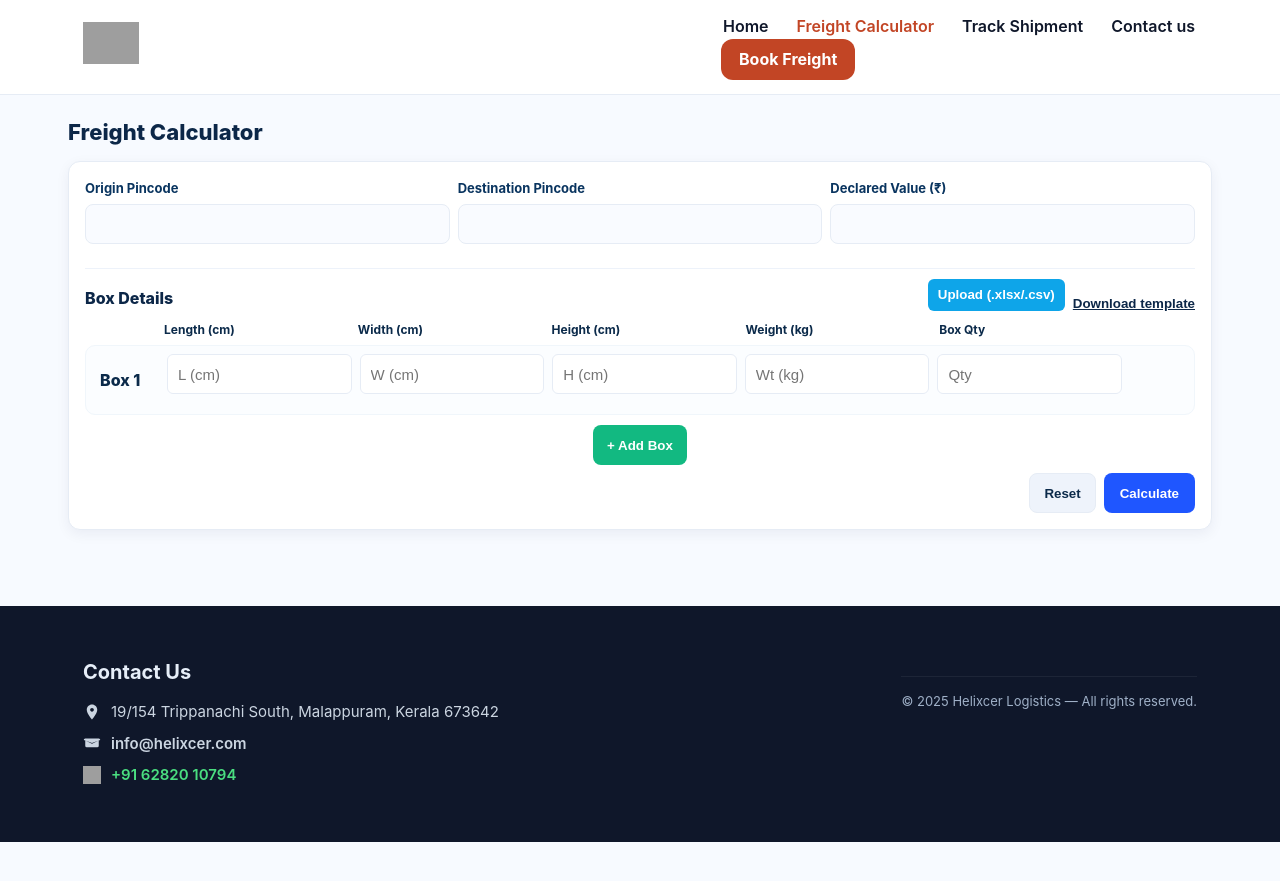
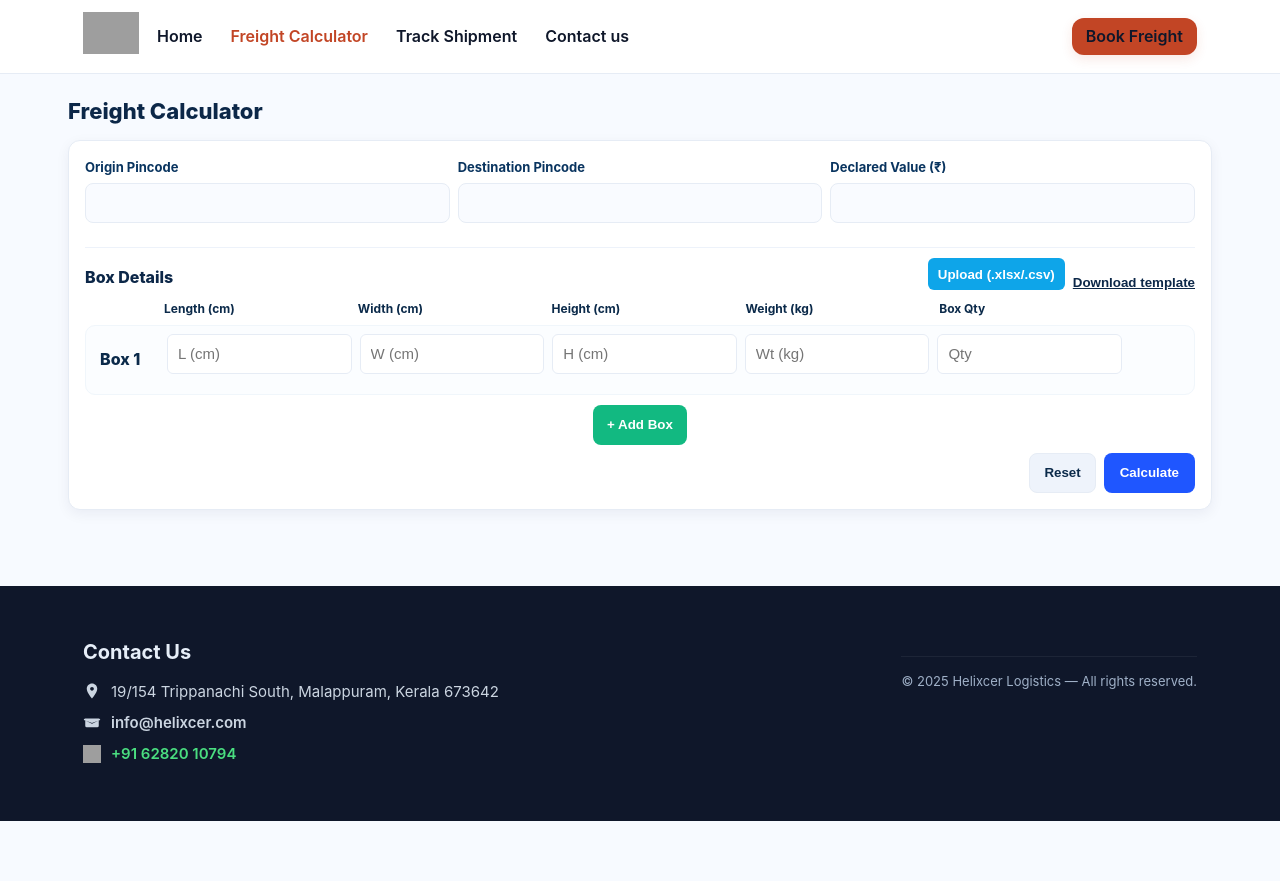
Before and after one commit to nisaran/helixcer-logistics, a Jekyll site: the page built from calculator/index.html, in a window 1280 px wide. Shown: the top 881 px of the page. Built offline with Jekyll 4.4.1, drawn with Linux system fonts in a browser that asks for light colours; grey boxes are pictures that could not be loaded.

Commit message:
Update style.css

```diff
--- a/assets/css/style.css
+++ b/assets/css/style.css
@@ -1,7 +1,10 @@
 /* =========================================================
    FULL SITE CSS - Helixcer Logistics
    - Active color: #C24525
-   - Unified header/footer, responsive menu, hamburger -> X
+   - Header + Book Freight button adjustments:
+     * Desktop: button on same line as menu items
+     * Mobile: menu items LEFT aligned
+     * Button height reduced
 ========================================================= */
 
 /* -----------------------
@@ -64,23 +67,27 @@ p{color:var(--muted);margin:0}
 }
 .button:hover,.btn:hover{background:var(--accent-dark);transform:translateY(-1px)}
 
-/* BOOK FREIGHT BUTTON */
+/* -----------------------
+   BOOK FREIGHT BUTTON (reduced height)
+------------------------*/
 .book-btn,
 .book-btn:link,
 .book-btn:visited,
 .book-btn:active {
   color: #ffffff !important;
   background: var(--accent) !important;
-  padding: 8px 18px !important;     /* reduced height */
+  padding: 6px 14px !important;     /* reduced height */
   border-radius: 12px !important;
   font-weight: 700;
   display: inline-block;
-  transition: background .25s ease;
+  transition: background .2s ease, transform .12s ease;
+  white-space: nowrap;
+  vertical-align: middle;
+  box-shadow: 0 4px 12px rgba(194,69,37,0.12);
 }
-
 .book-btn:hover {
-  color: #ffffff !important;
   background: var(--accent-dark) !important;
+  color: #ffffff !important; /* keep label visible */
 }
 
 /* -----------------------
@@ -108,13 +115,14 @@ header.site-header{
   border-bottom:1px solid var(--border);
   position:sticky;
   top:0;
-  z-index:9999;
+  z-index:99999;
 }
 
+/* header inner container */
 .header-wrap{
   max-width:var(--container);
   margin:0 auto;
-  padding:14px 18px;
+  padding:12px 18px;
   display:flex;
   align-items:center;
   justify-content:space-between;
@@ -123,7 +131,15 @@ header.site-header{
 
 .logo img{height:42px}
 
-/* NAV styles */
+/* NAV container: horizontal flex (desktop) */
+nav.nav{
+  display:flex;
+  align-items:center;
+  gap:18px;
+  width:100%;
+}
+
+/* NAV list */
 nav.nav ul{
   display:flex;
   gap:24px;
@@ -133,35 +149,49 @@ nav.nav ul{
   padding:0;
 }
 
-nav.nav a{
-  color:var(--text);
-  font-weight:600;
-  text-decoration:none;
-  position:relative;
-  padding:6px 2px;
-  transition: color .25s ease;
+/* each menu item */
+nav.nav ul li{
+  display:inline-block;
+  white-space:nowrap;
 }
 
-/* ACTIVE color only (no underline) */
+/* nav links */
+nav.nav a,
+nav.nav a:link,
+nav.nav a:visited,
+nav.nav a:active {
+  color:var(--text) !important;
+  font-weight:600;
+  text-decoration:none !important;
+  padding:6px 2px;
+  transition: color .2s ease;
+}
+
+/* Active */
 nav.nav a.active{
   color:var(--accent) !important;
 }
 
-/* Hover uses brand color too */
+/* Hover */
 nav.nav a:hover{
   color:var(--accent) !important;
 }
 
+/* remove pseudo underline if present */
 nav.nav a::after{content:none}
 
+/* Ensure nav items don't push button down: wrap menu + button in flex row */
+nav.nav > ul { flex: 0 1 auto; }      /* menu takes needed width */
+nav.nav .book-btn { margin-left: auto; } /* push button to right */
+
 /* -----------------------
-   HAMBURGER + MOBILE MENU
+   HAMBURGER
 ------------------------*/
 .hamburger{
   display:none;
-  width:46px;
-  height:46px;
-  padding:10px;
+  width:44px;
+  height:44px;
+  padding:8px;
   border-radius:10px;
   border:1px solid var(--border);
   background:#fff;
@@ -177,9 +207,8 @@ nav.nav a::after{content:none}
   background:var(--accent);
   border-radius:3px;
   position:absolute;
-  transition: transform .35s ease, opacity .25s ease, background .25s ease;
+  transition: transform .35s ease, opacity .25s ease;
 }
-
 .hamburger .top{transform:translateY(-8px)}
 .hamburger .middle{transform:translateY(0)}
 .hamburger .bottom{transform:translateY(8px)}
@@ -189,44 +218,48 @@ body.show-menu .hamburger .middle{opacity:0}
 body.show-menu .hamburger .bottom{transform:translateY(0) rotate(-45deg)}
 
 /* -----------------------
-   MOBILE NAV FIX
+   MOBILE: left-align menu items + button left
 ------------------------*/
 @media (max-width:820px){
 
-  /* hide nav by default */
+  .hamburger{display:flex}
+
+  /* nav hidden by default, shown when body.show-menu */
   nav.nav {
     display: none !important;
-    position:absolute;
-    top:68px;
-    left:0;
-    right:0;
-    background:#fff;
-    padding:20px;
-    border-bottom-left-radius:12px;
-    border-bottom-right-radius:12px;
-    box-shadow:0 8px 24px rgba(0,0,0,0.06);
+    position: absolute;
+    top: 64px;
+    left: 0;
+    right: 0;
+    background: #fff;
+    padding: 16px 18px;
+    border-bottom-left-radius: 12px;
+    border-bottom-right-radius: 12px;
+    box-shadow: 0 8px 24px rgba(0,0,0,.06);
+  }
+  body.show-menu nav.nav { display: block !important; }
+
+  /* nav list stacked vertically, LEFT aligned */
+  nav.nav ul {
+    display: flex !important;
+    flex-direction: column !important;
+    gap: 14px !important;
+    align-items: flex-start !important;  /* left align the items */
+    margin: 0;
+    padding: 0;
   }
 
-  /* show when menu toggled */
-  body.show-menu nav.nav {
-    display:block !important;
+  /* make links left aligned and full-width touch targets */
+  nav.nav ul li { width: 100%; }
+  nav.nav ul li a { display: block; width: 100%; padding: 10px 6px; }
+
+  /* Book Freight placed below the menu, left aligned */
+  .book-btn{
+    margin-left: 0 !important;
+    margin-top: 10px !important;
+    align-self: flex-start !important;
+    text-align: left !important;
   }
-
-  nav.nav ul{
-    flex-direction:column !important;
-    gap:24px !important;
-    align-items:center !important;
-  }
-
-  /* Center Book Freight button */
-  .book-btn{
-    margin-top:8px !important;
-    margin-bottom:6px !important;
-    align-self:center !important;
-    text-align:center !important;
-  }
-
-  .hamburger{display:flex}
 }
 
 /* -----------------------
@@ -258,7 +291,4 @@ footer a:hover{color:#fff}
 .mt-24{margin-top:24px}
 .center{text-align:center}
 
-/* -----------------------
-   OVERRIDES
-------------------------*/
-header.site-header{position:sticky;top:0;z-index:99999}
+/* EOF */
```
